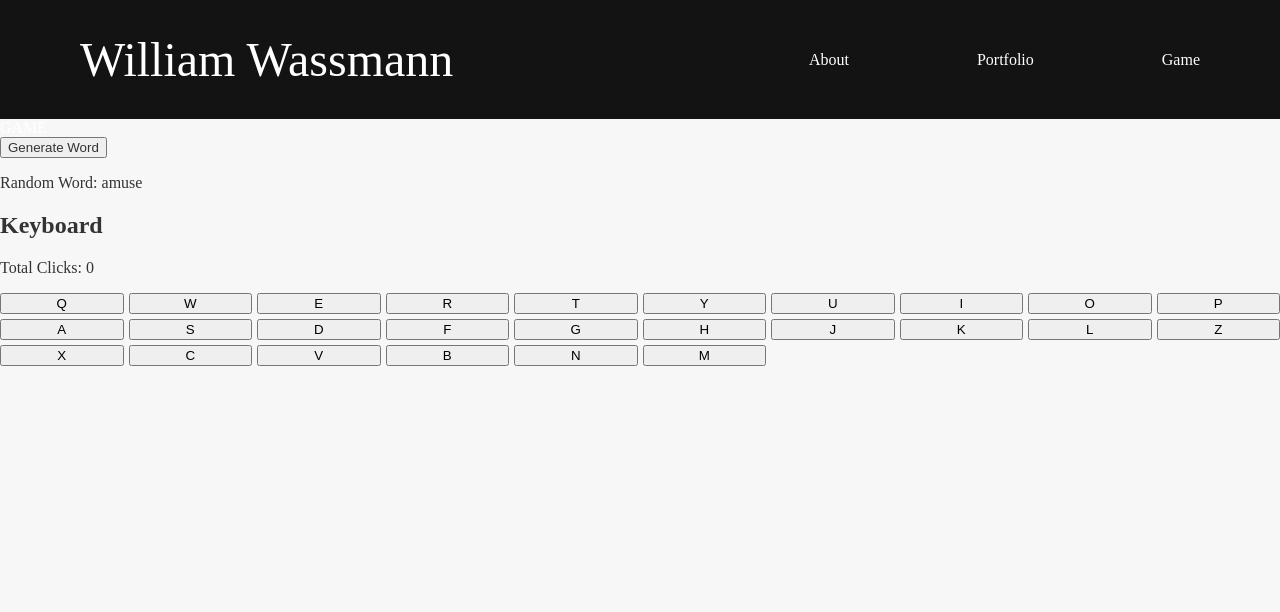
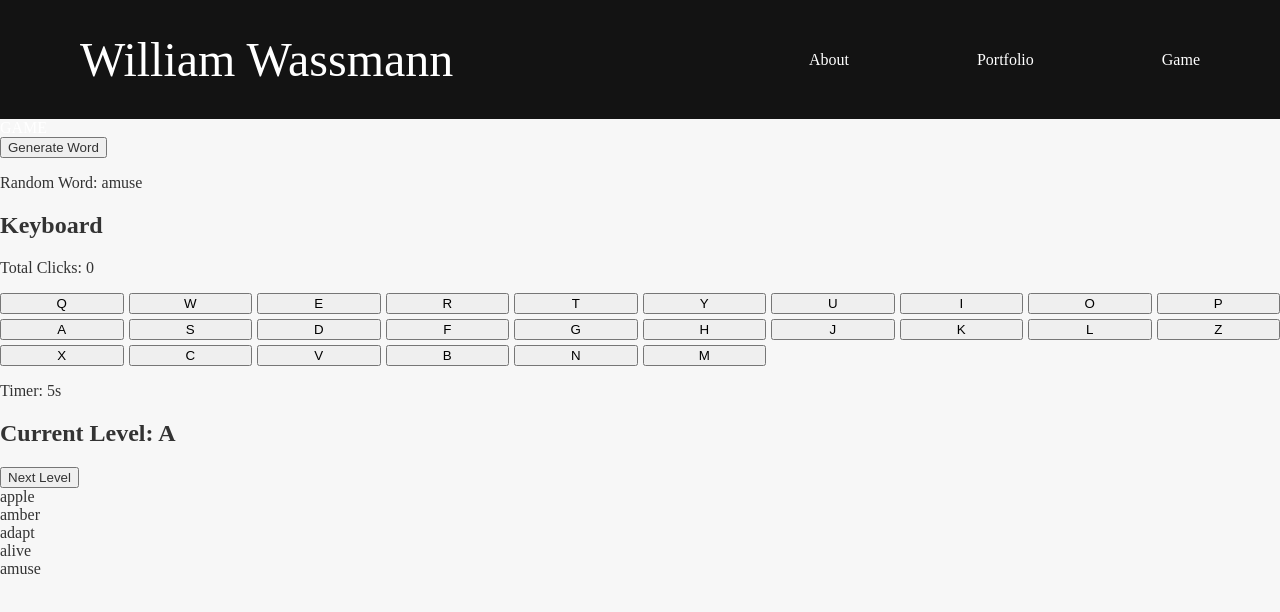
Before and after one commit to wmwassmann/master, a React (Vite) app: page /game in a window 1280 px wide. Shown: the top 612 px of the page. Built offline with nearby package versions, Linux system fonts and the light colour scheme.

Commit message:
Added a level up system! Sooooo yay!

```diff
--- /dev/null
+++ b/src/components/Game/LevelHandler.jsx
@@ -0,0 +1,140 @@
+import React, { useState, useEffect } from 'react';
+import "../../css/randomWord.css"
+
+const LevelHandler = (props) => {
+    const updateLevel =  props.updateLevel
+    console.log("Are we " + updateLevel)
+
+    const [updatedLevel, setUpdateLevel] = useState(updateLevel);
+
+    const wordsByLetter = {
+        A: ['apple', 'amber', 'adapt', 'alive', 'amuse', /* add more words */],
+        B: ['beach', 'baker', 'badge', 'bloom', 'brave', /* add more words */],
+        C: ['candy', 'champ', 'crisp', 'crown', 'curse', /* add more words */],
+        D: ['dance', 'drown', 'dealt', 'dream', 'douse', /* add more words */],
+        E: ['eager', 'elbow', 'emote', 'equal', 'error', /* add more words */],
+        F: ['fable', 'frost', 'frown', 'frame', 'flame', /* add more words */],
+    };
+
+    const levelByLetters = "ABCDEF";
+    const [currentLevelIndex, setCurrentLevelIndex] = useState(0);
+    const currentLetter = levelByLetters[currentLevelIndex];
+    const currentWordList = wordsByLetter[currentLetter] || [];
+
+    console.log("This is " + updateLevel)
+    const handleNextLevel = () => {
+        // Increment the level index, and loop back to the beginning if needed
+        setCurrentLevelIndex((prevIndex) => (prevIndex + 1) % levelByLetters.length);
+
+        // Update the state to prevent calling handleNextLevel again
+        setUpdateLevel(false);
+    };
+
+    useEffect(() => {
+        if (updateLevel === true) {
+            handleNextLevel();
+            console.log("TRUE");
+        }
+    }, [updateLevel]);
+
+    return (
+        <div>
+            <h2 className='tag'>Current Level: {currentLetter}</h2>
+            <button className='tag' onClick={handleNextLevel}>Next Level</button>
+
+            <div>
+            {currentWordList.map((word, index) => (
+                <div className='tag' key={index}>{word}</div>
+            ))}
+            </div>
+    </div>
+    );
+};
+
+export default LevelHandler;
+
+// import React, { useState } from 'react';
+// import "../../css/randomWord.css"
+
+// const LevelHandler = (props) => {
+
+//     let updateLevel = props.updateLevel;
+
+//     const wordsByLetter = {
+//       A: ['apple', 'amber', 'adapt', 'alive', 'amuse', /* add more words */],
+//       B: ['beach', 'baker', 'badge', 'bloom', 'brave', /* add more words */],
+//       C: ['candy', 'champ', 'crisp', 'crown', 'curse', /* add more words */],
+//       D: ['dance', 'drown', 'dealt', 'dream', 'douse', /* add more words */],
+//       E: ['eager', 'elbow', 'emote', 'equal', 'error', /* add more words */],
+//       F: ['fable', 'frost', 'frown', 'frame', 'flame', /* add more words */],
+//     };
+
+//     const levelByLetters = "ABCDEF";
+
+//     const [currentLevelIndex, setCurrentLevelIndex] = useState(0);
+
+//     const currentLetter = levelByLetters[currentLevelIndex];
+//     const currentWordList = wordsByLetter[currentLetter] || [];
+
+//       const handleNextLevel = () => {
+//         // Increment the level index, and loop back to the beginning if needed
+//         setCurrentLevelIndex((prevIndex) => (prevIndex + 1) % levelByLetters.length);
+
+//         updateLevel = false;
+//       };
+//       console.log("this is " + updateLevel)
+//     if (updateLevel === true) {
+//         handleNextLevel();
+//         console.log("TRUE");
+//     }
+
+//     return (
+//       <div>
+//         <h2 className='tag'>Current Level: {currentLetter}</h2>
+//         <button className='tag' onClick={handleNextLevel}>Next Level</button>
+
+//         <div>
+//             {currentWordList.map((word, index) => (
+//             <div className='tag' key={index}>{word}</div>
+//             ))}
+//       </div>
+//       </div>
+//     );
+//   };
+
+//   export default LevelHandler;
+
+
+// import React from 'react';
+
+// const LevelHandler = (props) => {
+//   // Create an object to hold arrays of five-letter words for each letter
+
+//   const currentLevel = props.currentLevel
+
+
+//   const wordsByLetter = {
+//     A: ['apple', 'amber', 'adapt', 'alive', 'amuse', /* add more words */],
+//     B: ['beach', 'baker', 'badge', 'bloom', 'brave', /* add more words */],
+//     C: ['candy', 'champ', 'crisp', 'crown', 'curse', /* add more words */],
+//     D: ['dance', 'drown', 'dealt', 'dream', 'douse', /* add more words */],
+//     E: ['eager', 'elbow', 'emote', 'equal', 'error', /* add more words */],
+//     F: ['fable', 'frost', 'frown', 'frame', 'flame', /* add more words */],
+//   };
+
+//   // Retrieve the array of five-letter words based on the current letter
+//   const currentWordList = wordsByLetter[currentLetter] || [];
+
+//   return (
+//     <div>
+//       <h2>Words for Letter {currentLetter}</h2>
+//       <ul>
+//         {currentWordList.map((word) => (
+//           <li key={word}>{word}</li>
+//         ))}
+//       </ul>
+//     </div>
+//   );
+// };
+
+// export default LevelHandler;
--- a/src/components/Game/RandomWordGen.jsx
+++ b/src/components/Game/RandomWordGen.jsx
@@ -4,7 +4,14 @@ import "../../css/randomWord.css"
 import UserInput from './UserInput';
 
 const RandomWordGenerator = () => {
+
     const fiveLetterWordsA = ['apple', 'amber', 'adapt', 'alive', 'amuse', /* add more words */];
+    const fiveLetterWordsB = ['beach', 'baker', 'badge', 'bloom', 'brave', /* add more words */];
+    const fiveLetterWordsC = ['candy', 'champ', 'crisp', 'crown', 'curse', /* add more words */];
+    const fiveLetterWordsD = ['dance', 'drown', 'dealt', 'dream', 'douse', /* add more words */];
+    const fiveLetterWordsE = ['eager', 'elbow', 'emote', 'equal', 'error', /* add more words */];
+    const fiveLetterWordsF = ['fable', 'frost', 'frown', 'frame', 'flame', /* add more words */];
+
 
     const generateRandomWord = () => {
         const randomIndex = Math.floor(Math.random() * fiveLetterWordsA.length);
--- /dev/null
+++ b/src/components/Game/Timer.jsx
@@ -0,0 +1,43 @@
+import React, { useState, useEffect } from 'react';
+import "../../css/Timer.css"
+
+
+const Timer = (props) => {
+    const [timer, setTimer] = useState(10);
+    const resetTime = props.resetTimer;
+
+    useEffect(() => {
+      let intervalId;
+
+      const decrementTimer = () => {
+        // Check if the timer is already at zero
+        if (timer > 0) {
+          setTimer((prevTimer) => prevTimer - 1);
+        } else {
+          clearInterval(intervalId); // Stop the timer if already at zero
+        }
+      };
+
+      intervalId = setInterval(decrementTimer, 1000);
+
+      return () => {
+        clearInterval(intervalId);
+      };
+    }, [timer]);
+
+    useEffect(() => {
+      // Reset the timer when the resetTimerProp becomes true
+      if (resetTime === true) {
+        setTimer(10);
+      }
+    }, [resetTime]);
+
+    return (
+      <div>
+        <p className='timer-counter'>{timer === 0 ? 'GAME OVER' : `Timer: ${timer}s`}</p>
+        {/* Additional UI or functionality of your component */}
+      </div>
+    );
+  };
+
+  export default Timer;
--- a/src/components/Game/UserInput.jsx
+++ b/src/components/Game/UserInput.jsx
@@ -1,6 +1,7 @@
-import React, { useState, useEffect } from 'react';
+import React, { useState } from 'react';
 import "../../css/randomWord.css"
-import RandomWordGenerator from './RandomWordGen';
+import Timer from './Timer';
+import LevelHandler from './LevelHandler';
 
 const UserInput = (props) => {
 
@@ -11,6 +12,9 @@ const UserInput = (props) => {
     const thirdLetter = props.thirdLetter.toUpperCase();
     const fourthLetter = props.fourthLetter.toUpperCase();
     const fifthLetter = props.fifthLetter.toUpperCase();
+
+    const [resetTimer, setResetTimer] = useState(false);
+    const [updateLevel, setUpdatedLevel] = useState(false);
 
     const alphabet = 'QWERTYUIOPASDFGHJKLZXCVBNM';
     const maxClicks = 5;
@@ -30,12 +34,6 @@ const UserInput = (props) => {
         {
             console.log('Maximum clicks reached. The keyboard is now disabled.');
         }
-        // console.log("First = " + firstLetter)
-        // console.log("Second = " + secondLetter)
-        // console.log("Third = " + thirdLetter)
-        // console.log("Fourth = " + fourthLetter)
-        // console.log("Fifth = " + fifthLetter)
-
 
         switch (true) {
             case firstLetter === `${letter}`:
@@ -43,12 +41,12 @@ const UserInput = (props) => {
             case thirdLetter === `${letter}`:
             case fourthLetter === `${letter}`:
             case fifthLetter === `${letter}`:
-            console.log(`All letters match ${letter}`);
             break;
-            default:
-            console.log(`Not all letters match ${letter}`);
         }
-
+        if (fifthLetter === `${letter}`) {
+            setResetTimer(true);
+            setUpdatedLevel(true);
+        }
     };
 
     return (
@@ -64,6 +62,8 @@ const UserInput = (props) => {
                 </button>
                 ))}
             </div>
+            <Timer resetTimer={resetTimer}/>
+            <LevelHandler updateLevel={updateLevel}/>
         </div>
     );
   };
--- /dev/null
+++ b/src/css/Timer.css
@@ -0,0 +1,3 @@
+.timer-counter {
+    color: #333
+}
--- a/src/css/randomWord.css
+++ b/src/css/randomWord.css
@@ -13,3 +13,7 @@
     justify-content: space-between;
     max-width: 2rem;
 }
+
+.tag {
+    color: #333
+}
--- a/src/pages/Game.jsx
+++ b/src/pages/Game.jsx
@@ -1,6 +1,6 @@
 import { React } from "react";
 import RandomWordGenerator from "../components/Game/RandomWordGen";
-import UserInput from "../components/Game/UserInput";
+import Timer from "../components/Game/Timer";
 import "../css/globalStyle.css";
 
 
```
Lines whose indentation alone changed are shown as unchanged.
